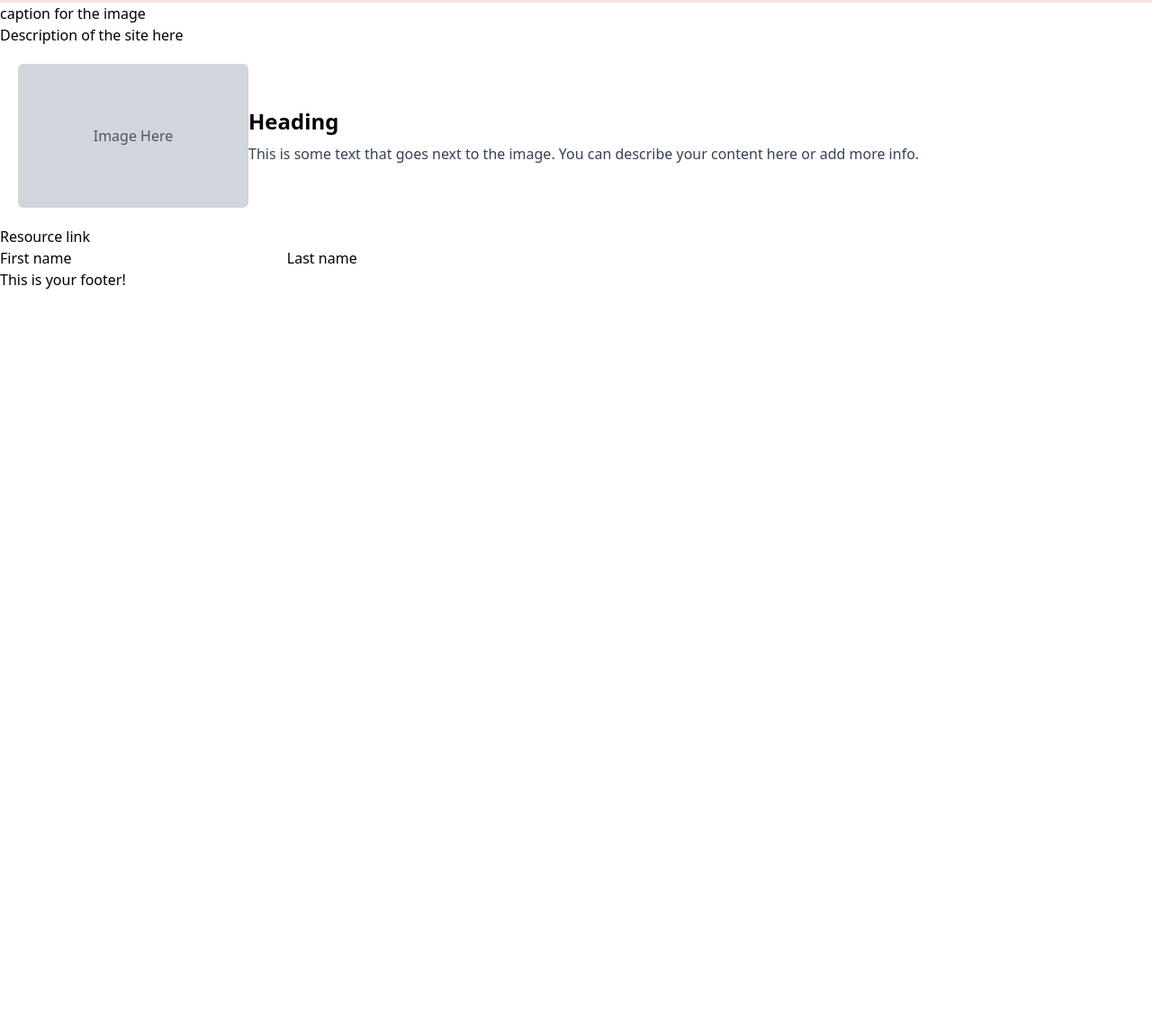
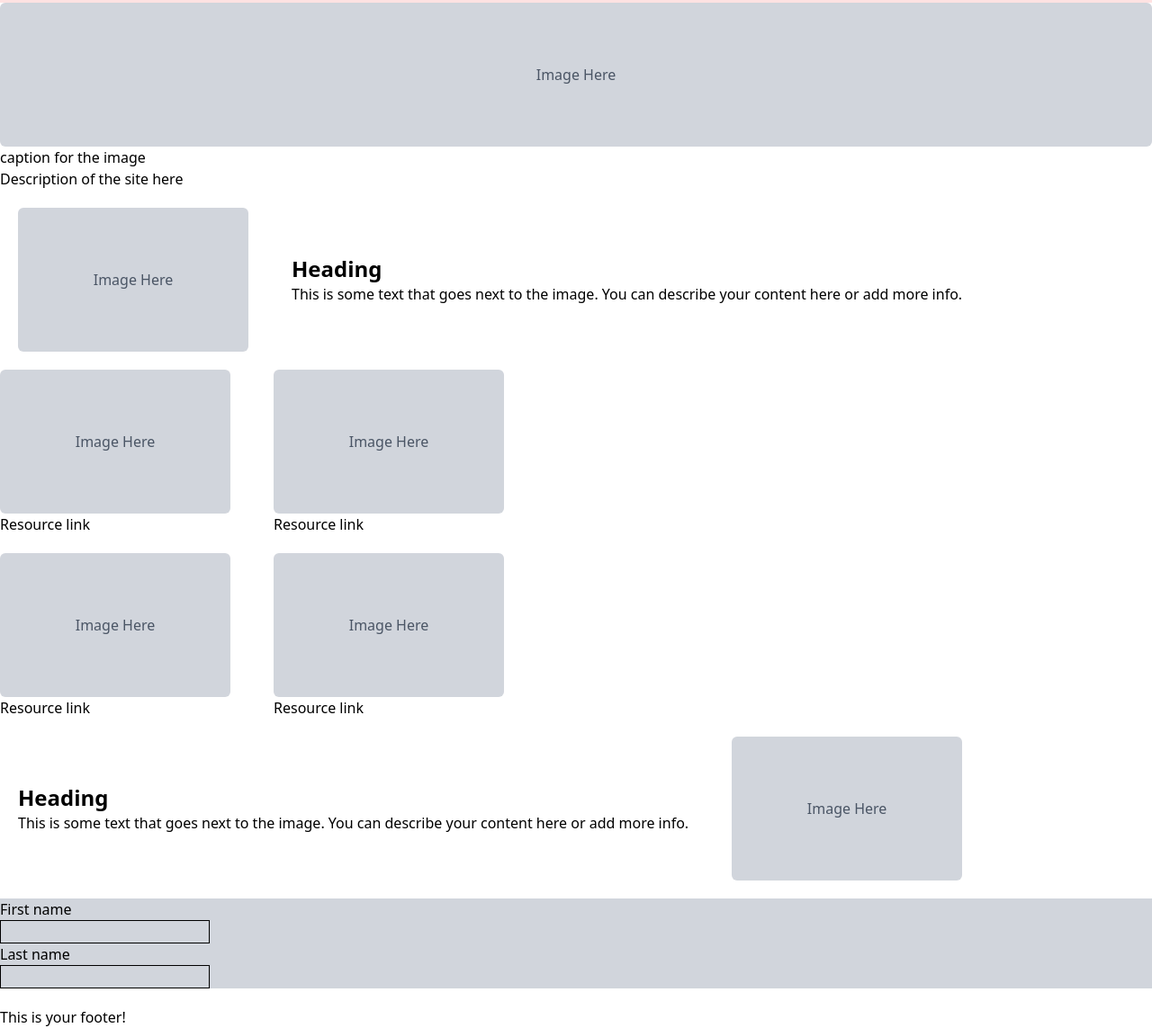
Before and after one commit to Uol-Project-Collab/UOL_degree_Planner, a plain HTML site: page Frontend/index.html in a window 1280 px wide. Shown: the part 89-1232 px from the top of the page at 90% size. Before the commit the page ends 800 px from the top, so only its background shows below. Drawn offline with nearby package versions, Linux system fonts and the light colour scheme.

Commit message:
adds a very basic tailwind template

```diff
--- a/Frontend/index.html
+++ b/Frontend/index.html
@@ -25,43 +25,79 @@
         <main>
             <!-- Putting the hero section in -->
             <figure>
-                <img>
+                <!-- Image placeholder from chatGPT -->
+                <div class="w-full h-40 bg-gray-300 rounded-md flex items-center justify-center">
+                    <span class="text-gray-600">Image Here</span>
+                </div>
                 <figcaption>
                     caption for the image
                 </figcaption>
                 <p>Description of the site here</p>
             </figure>
 
-            <div class="flex items-center p-5">
-                <!-- Image placeholder -->
+            <div class="flex items-center gap-12 p-5">
+                <!-- Image placeholder from chatGPT -->
                 <div class="w-64 h-40 bg-gray-300 rounded-md flex items-center justify-center">
                     <span class="text-gray-600">Image Here</span>
                 </div>
                 <div>
-                    <h2 class="text-2xl font-bold mb-2">Heading</h2>
-                    <p class="text-gray-700">This is some text that goes next to the image. You can describe your content here
+                    <h2 class="text-2xl font-bold">Heading</h2>
+                    <p class="text-700">This is some text that goes next to the image. You can describe your content here
                         or add more info.</p>
                 </div>
             </div>
 
             <!-- Next we want reusable cards -->
+            <div class="flex items-center gap-12 mb-5">
             <div>
-                <img>
+                <div class="w-64 h-40 bg-gray-300 rounded-md flex items-center justify-center">
+                    <span class="text-gray-600">Image Here</span>
+                </div>
                 <a>Resource link</a>
+                </div>
+
+                <div>
+                    <div class="w-64 h-40 bg-gray-300 rounded-md flex items-center justify-center">
+                        <span class="text-gray-600">Image Here</span>
+                    </div>
+                    <a>Resource link</a>
+                </div>
+                </div>
+
+                <div class="flex items-center gap-12">
+                    <div>
+                        <div class="w-64 h-40 bg-gray-300 rounded-md flex items-center justify-center">
+                            <span class="text-gray-600">Image Here</span>
+                        </div>
+                        <a>Resource link</a>
+                    </div>
+
+                    <div>
+                    <div class="w-64 h-40 bg-gray-300 rounded-md flex items-center justify-center">
+                        <span class="text-gray-600">Image Here</span>
+                    </div>
+                    <a>Resource link</a>
+                    </div>
+                    </div>
+
+            <div class="flex items-center gap-12 p-5">
+                <!-- Image placeholder -->
+                <div>
+                    <h2 class="text-2xl font-bold">Heading</h2>
+                    <p class="text-700">This is some text that goes next to the image. You can describe your content here
+                        or add more info.</p>
+                </div>
+                <div class="w-64 h-40 bg-gray-300 rounded-md flex items-center justify-center">
+                    <span class="text-gray-600">Image Here</span>
+                </div>
             </div>
 
-            <div>
-                <p>
-
-                </p>
-                <img>
-            </div>
-
-            <form action="" method="post">
-                <label for="firstName">First name</label>
-                <input type="text" id="firstName" name="firstName">
-                <label for="lastName">Last name</label>
-                <input type="text" id="lastName" name="lastName">
+            <!-- I've used <br> here which isn't good practice -->
+            <form class="bg-gray-300 mb-5" action="" method="post">
+                <label for="firstName">First name</label> <br>
+                <input class="border-1" type="text" id="firstName" name="firstName"> <br>
+                <label for="lastName">Last name</label> <br>
+                <input class="border-1" type="text" id="lastName" name="lastName">
             </form>
         </main>
 
```
